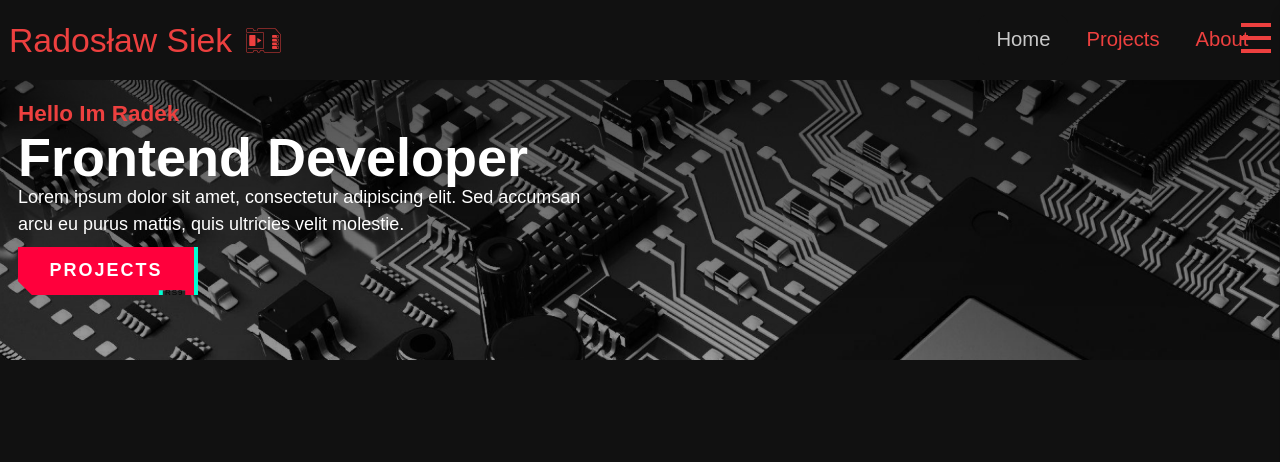
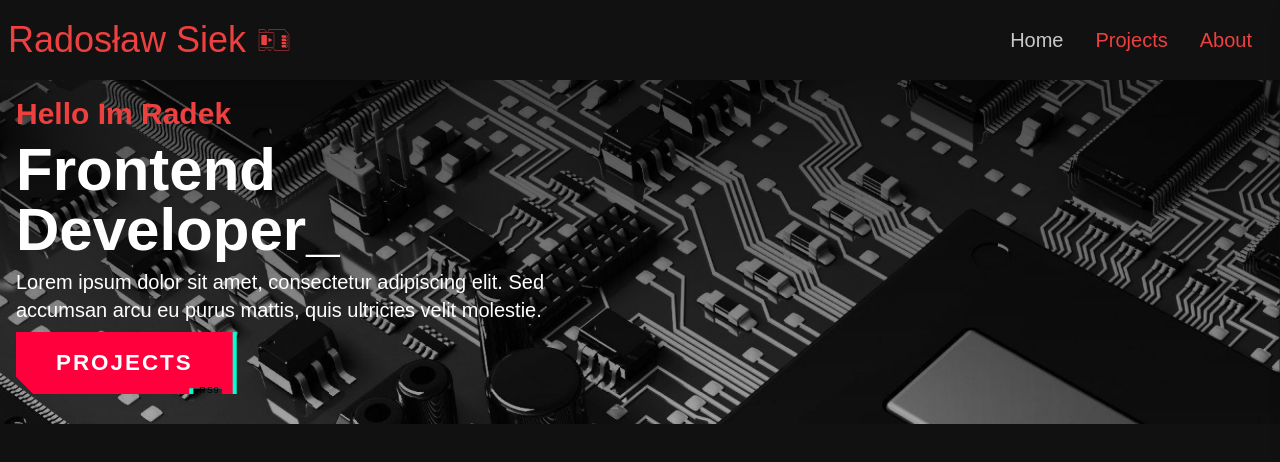
Before and after one commit to Radexman/cyber-portfolio-v3, a React (Vite) app: page / in a window 1280 px wide. Shown: the top 462 px of the page. Built offline with nearby package versions, Linux system fonts and the light colour scheme; a web font is replaced by a local one.

Commit message:
Animations

```diff
--- a/src/components/Hero/Hero.tsx
+++ b/src/components/Hero/Hero.tsx
@@ -9,16 +9,18 @@ function Hero() {
         backgroundImage: `url(${backgroundImageGradientUrl})`,
       }}
     >
-      <div className="z-20 flex min-h-[90vh] flex-col items-center justify-center space-y-2 p-4 md:min-h-[35vh] md:items-start md:justify-start">
-        <div className="max-w-lg border-primary-content text-center text-base-100 md:text-left">
-          <p className="text-xl font-bold text-secondary-content">Hello Im Radek</p>
-          <h1 className="text-5xl font-bold">Frontend Developer</h1>
-          <p>
+      <div className="z-20 flex min-h-[90vh] flex-col items-center justify-center space-y-2 p-4 md:min-h-[43vh] md:items-start md:justify-start">
+        <div className="max-w-xl space-y-2 border-primary-content text-center text-base-100 md:text-left">
+          <p className="text-3xl font-bold text-secondary-content">Hello Im Radek</p>
+          <h1 className="text-6xl font-bold">
+            Frontend Developer<span className="cyber-glitch-3">_</span>{' '}
+          </h1>
+          <p className="text-xl">
             Lorem ipsum dolor sit amet, consectetur adipiscing elit. Sed accumsan arcu eu purus mattis, quis ultricies
             velit molestie.
           </p>
         </div>
-        <button type="button" className="cyber-button-small bg-red fg-white z-30">
+        <button type="button" className="cyber-button bg-red fg-white z-30">
           Projects
           <span className="glitchtext">Webrunner</span>
           <span className="tag">RS9</span>
--- a/src/components/layout/MobileMenu/MobileMenu.tsx
+++ b/src/components/layout/MobileMenu/MobileMenu.tsx
@@ -12,8 +12,8 @@ function MobileNavbar() {
     <div className="relative">
       <button
         type="button"
-        className={`menu-toggle fixed right-2 top-5 z-50 flex h-[30px] w-[30px] cursor-pointer flex-col justify-between border-none bg-transparent p-0 ${
-          isOpen ? 'open' : ''
+        className={`menu-toggle fixed right-2 top-5 z-50 flex h-[30px] w-[30px] cursor-pointer flex-col justify-between border-none bg-transparent p-0 md:hidden ${
+          isOpen ? 'open cyber-glitch-0' : ''
         }`}
         onClick={handleButtonClick}
       >
@@ -27,7 +27,7 @@ function MobileNavbar() {
         }`}
       >
         <div className="p-6">
-          <h1 className="mb-4 text-2xl font-bold text-primary-content">Menu</h1>
+          <p className="mb-4 text-4xl font-bold text-primary-content">Menu</p>
           <ul className="space-y-8">
             <li>
               <NavLink
--- a/src/components/layout/Navbar/Navbar.tsx
+++ b/src/components/layout/Navbar/Navbar.tsx
@@ -4,14 +4,14 @@ import MobileMenu from '../MobileMenu/MobileMenu';
 
 function Navbar() {
   return (
-    <div className="container mx-auto">
+    <div className="container sticky top-0 z-50 mx-auto bg-neutral">
       <div className="navbar h-[10vh]">
         <div className="flex-1">
-          <p className="pr-2 text-2xl text-secondary-content md:text-3xl">Radosław Siek</p>
+          <p className="pr-2 text-3xl text-secondary-content md:text-4xl">Radosław Siek</p>
           <img src={logo} alt="Chip logo" className="w-6 rotate-90 md:w-8" />
         </div>
         <div>
-          <ul className="menu menu-horizontal hidden px-1 text-lg text-secondary-content md:flex">
+          <ul className="menu menu-horizontal hidden px-1 text-xl text-secondary-content md:flex">
             <li>
               <NavLink to="/">Home</NavLink>
             </li>
--- a/src/index.css
+++ b/src/index.css
@@ -91,61 +91,6 @@
 
   --radio-size: 28px;
   --radio-inner-size: 16px;
-}
-
-html {
-  font-size: var(--root-font-size);
-  font-family: 'BlenderProBook';
-  padding: 0;
-  margin: 0;
-}
-
-body {
-  background-color: var(--yellow);
-  padding: 0;
-  margin: 0;
-}
-
-/*#endregion*/
-
-/*#region cyberpunk font*/
-.oxanium-font {
-  font-family: Oxanium !important;
-}
-
-.cyberpunk-font,
-.cyberpunk-font *,
-.cyberpunk-font-og,
-.cyberpunk-font-og * {
-  font-family: Cyberpunk !important;
-  text-transform: uppercase !important;
-  letter-spacing: -0.25em;
-}
-
-.cyberpunk-font-og,
-.cyberpunk-font-og * {
-  text-shadow:
-    var(--cyan-cyberpunk-font1) 1px 1px,
-    var(--cyan-cyberpunk-font2) 2px 2px;
-  color: var(--yellow-cyberpunk-font);
-}
-
-.cyberpunk-font .c,
-.cyberpunk-font-og .c {
-  font-style: normal;
-  font-size: 2em;
-  position: relative;
-  top: -0.2em;
-}
-
-.cyberpunk-font .p,
-.cyberpunk-font-og .p {
-  font-style: normal;
-  font-size: 2em;
-  letter-spacing: -0.45em;
-  position: relative;
-  bottom: -0.25em;
-  left: -0.15em;
 }
 
 .cyber-att {
```
